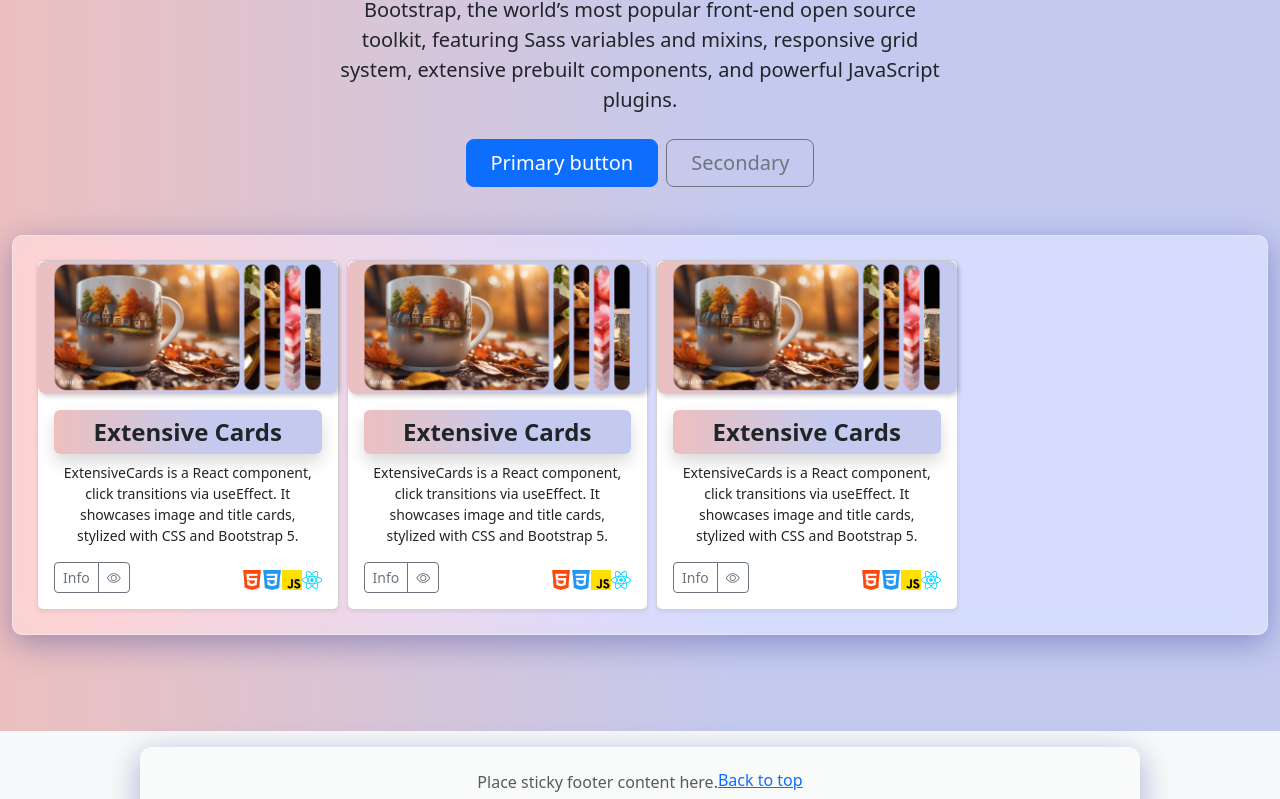
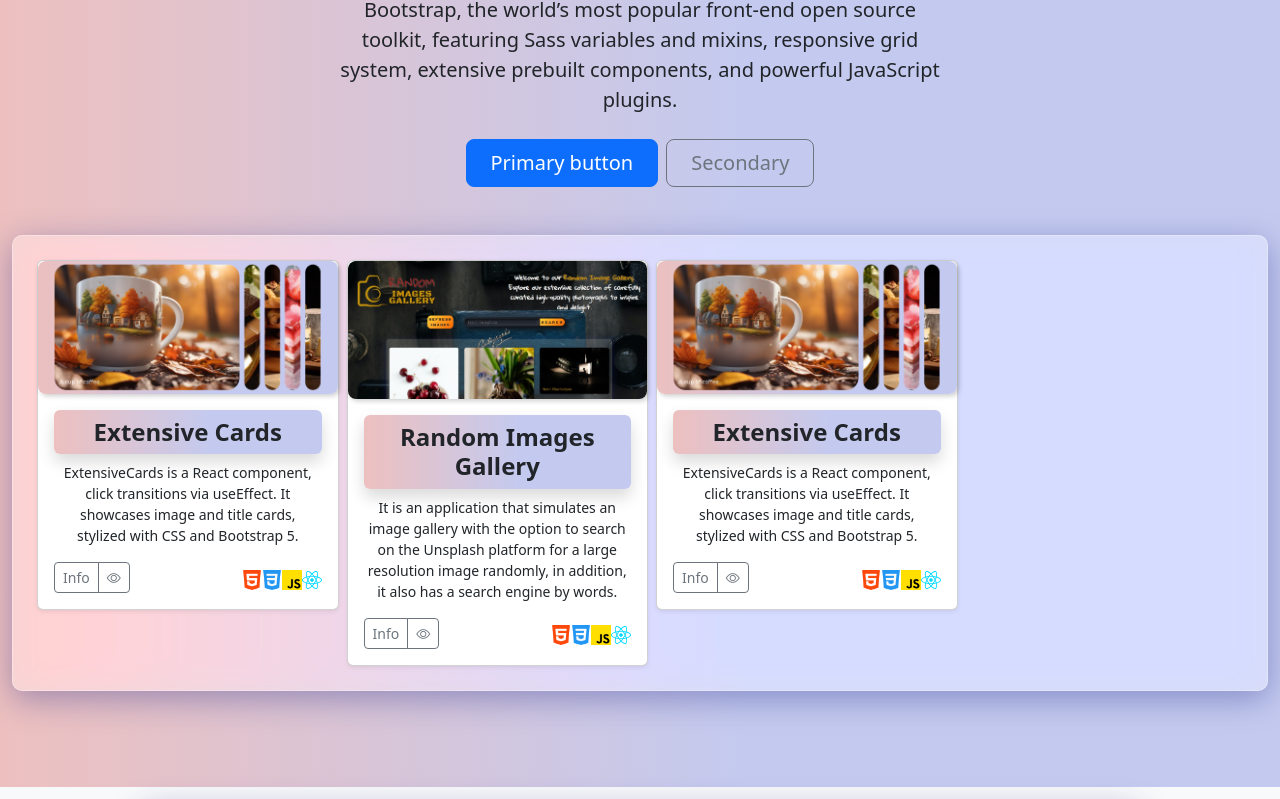
Before and after one commit to Alemar16/Dailys-Projects, a React (Vite) app: page / in a window 1280 px wide. Shown: the part 421-1220 px from the top of the page. Built offline with nearby package versions, Linux system fonts and the light colour scheme; no server answers; what unsplash-js would draw is missing.

Commit message:
uddate home component

```diff
--- a/src/pages/home/Home.jsx
+++ b/src/pages/home/Home.jsx
@@ -2,6 +2,7 @@ import { useEffect } from "react";
 import { useNavigate } from "react-router-dom";
 import image1 from "../../assets/images/bootstrap-themes.png";
 import imageCard1 from "../../assets/images/images-practice/image1.png";
+import imageCard2 from "../../assets/images/images-practice/image2.jpeg";
 import "./home.css";
 import imageHtml from "../../assets/icons/html.png";
 import imageCss from "../../assets/icons/css.png";
@@ -148,7 +149,7 @@ const Home = () => {
               <div className="image-container">
                 <img
                   className="bd-placeholder-img card-img-top rounded-top"
-                  src={imageCard1}
+                  src={imageCard2}
                   width="100%"
                   height="100%"
                 />
@@ -156,12 +157,13 @@ const Home = () => {
 
               <div className="card-body">
                 <h4 className="card-title fw-bold shadow py-2 rounded">
-                  Extensive Cards
+                  Random Images Gallery
                 </h4>
                 <p className="card-text" style={{ fontSize: "14px" }}>
-                  ExtensiveCards is a React component, click transitions via
-                  useEffect. It showcases image and title cards, stylized with
-                  CSS and Bootstrap 5.
+                  It is an application that simulates an image gallery with the
+                  option to search on the Unsplash platform for a large
+                  resolution image randomly, in addition, it also has a search
+                  engine by words.
                 </p>
                 <div className="d-flex justify-content-between align-items-center">
                   <div className="btn-group">
```
Also changed, not shown: src/assets/images/images-practice/image2.jpeg (added).
